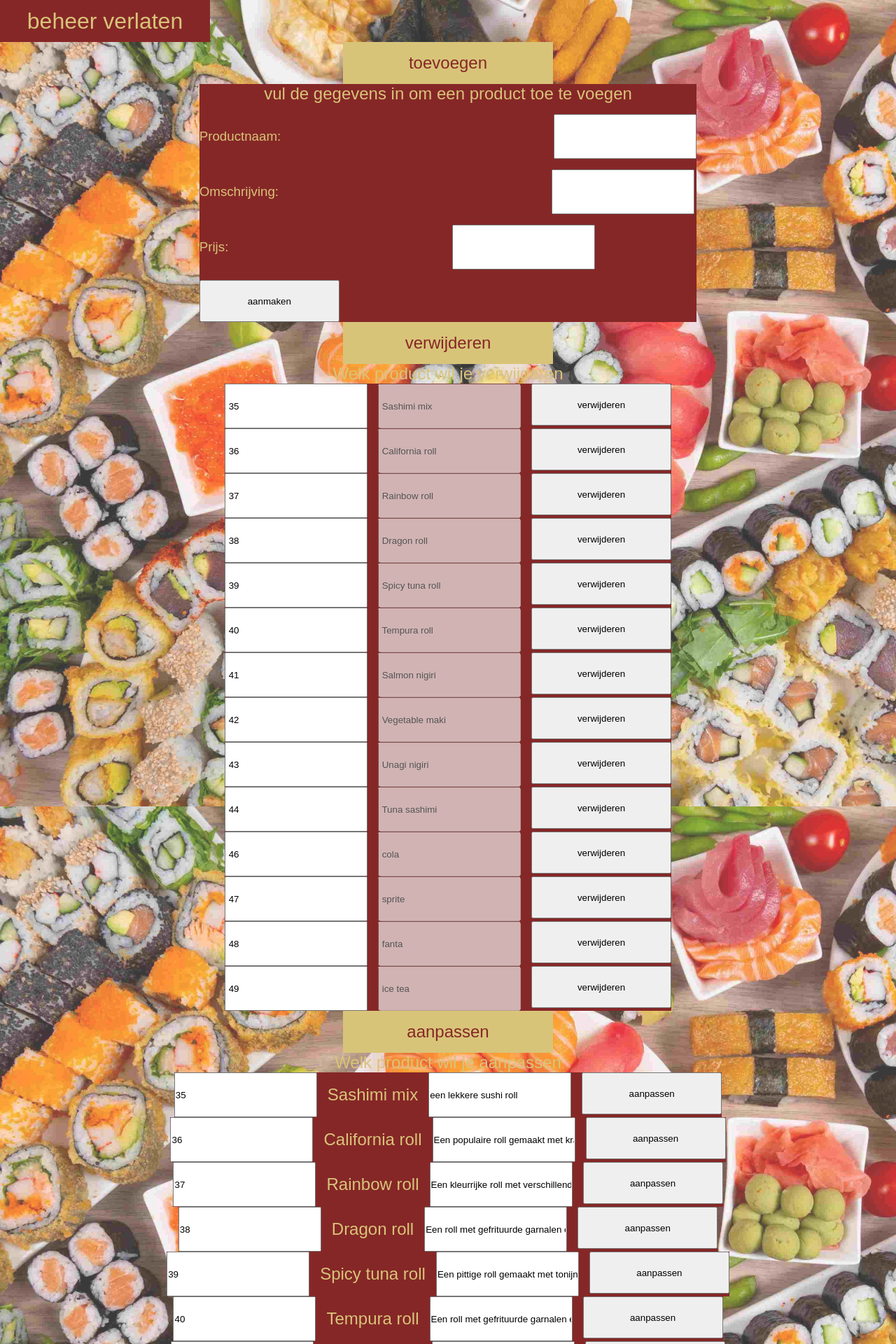
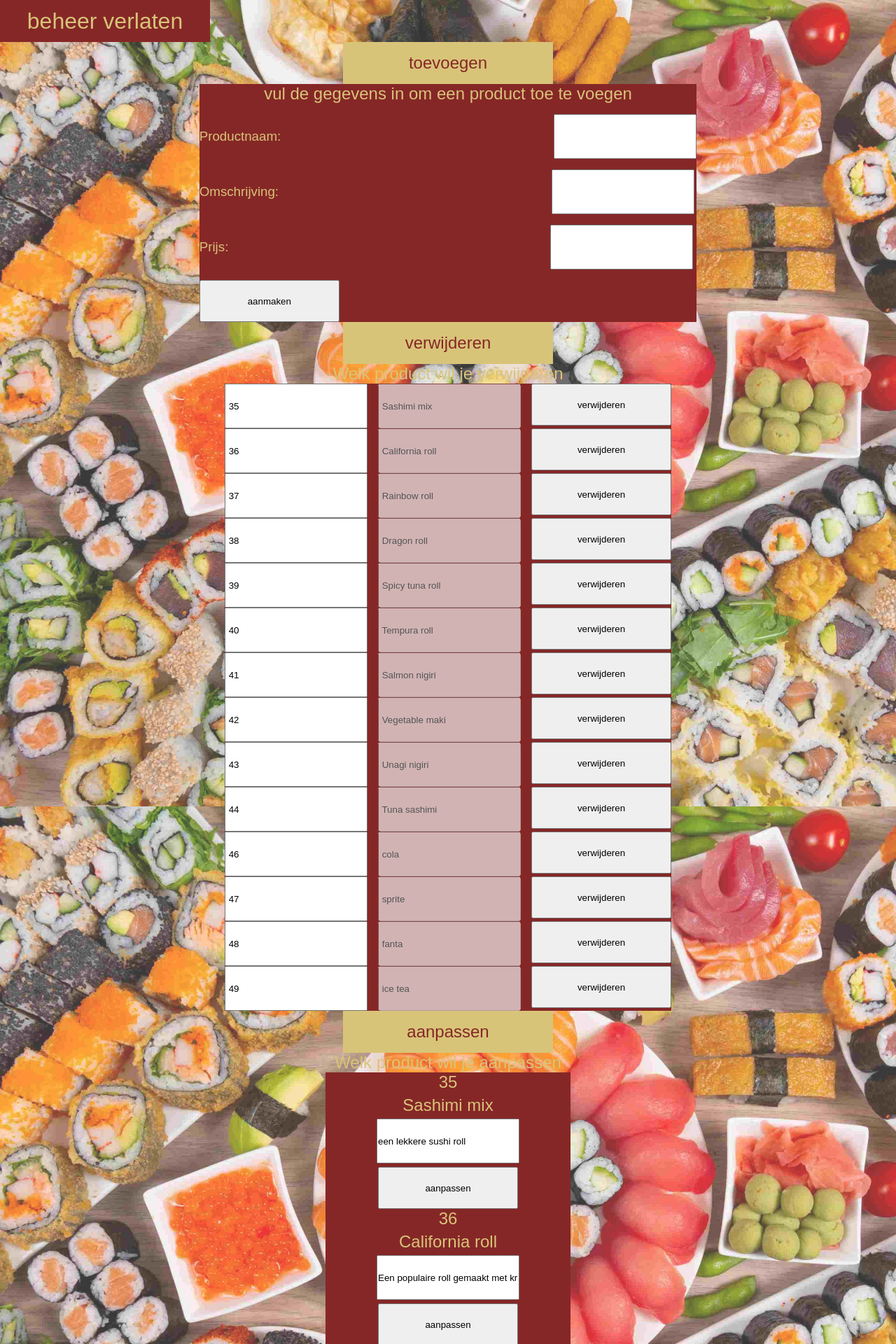
Before and after one commit to stijn1290/thuisbezorgd-restaurant-website, a PHP site: page /admin.php in a window 1280 px wide. Shown: the top 1920 px of the page at 70% size. Run offline with PHP 8.4, Linux system fonts and the light colour scheme; a user stored in the database is signed in; data comes from the database, SQL or seed files in the repository.

Commit message:
de website is mooier gemaakt en alles ziet er beter uit voornamelijk css is aangepast

```diff
--- a/admin.php
+++ b/admin.php
@@ -34,7 +34,7 @@ if ($_SESSION['rol']== 'admin'){
             </nav>
             <nav id="gapbetween">
                 <h1>Prijs:</h1>
-                <input type="text" name="productprijs" id=>
+                <input type="text" name="productprijs">
             </nav>
             <input type="submit" value="aanmaken">
         </form>
@@ -67,8 +67,8 @@ if ($_SESSION['rol']== 'admin'){
         $sql = "SELECT `id`, `productnaam`, `omschrijving` FROM `eetproducten` ";
         $result=$conn->query($sql);
         foreach ($result as $row) {
-            echo '<form action="aanpassen.php" method="POST" class="autostyle">';
-            echo '<input name="id" value="'.$row["id"].'" >';
+            echo '<form action="aanpassen.php" method="POST" class="aanpassenstyle">';
+            echo '<h1> '.$row["id"]. '</h1>';
             echo '<h1>'. $row['productnaam'] .'</h1>';
             echo '<input name="omschrijving" value="'. $row["omschrijving"].'">';
             echo '<input type="submit" value="aanpassen">';
--- a/css/style.css
+++ b/css/style.css
@@ -242,7 +240,7 @@ input{
   justify-content: center;
 }
 #gapbetween{
-  gap: 320px;
+  gap: 460px;
 }
 #autostyleanders{
   display: flex;
@@ -260,4 +258,16 @@ input{
   flex-direction: column;
   align-items: center;
   justify-content: center;
+  border-radius: 10px;
 }
+.aanpassenstyle{
+  height: auto;
+  width: 350px;
+  background-color: #862727;
+  display: flex;
+  flex-direction: column;
+  justify-content: center;
+  align-items: center;
+  flex-wrap: wrap;
+  gap: 5px;
+}
--- a/register.php
+++ b/register.php
@@ -5,5 +5,4 @@ include 'connection.php';
 $user = $_POST['username'];
 $pass = $_POST['password'];
 $sql = "INSERT INTO Users (username, password) VALUES ('$user', '$pass')";
-// use exec() because no results are returned
 $conn->exec($sql);
--- a/zoeken.php
+++ b/zoeken.php
@@ -36,12 +36,10 @@ $result = $stmt->execute();
 if($result){
     while ($row = $stmt->fetch()) {
         echo "<div class=gerecht>";
-        echo "<div class=algemeen>";
-        echo "<h1 id=product>".$row["productnaam"]."</h1>";
+        echo "<h1 >".$row["productnaam"]."</h1>";
         echo "<h1>".$row["omschrijving"]."</h1>";
+        echo "<img id=imgstyling src='" . $row["afbeelding"] . "' alt='Beschrijving van de afbeelding'>";
         echo "<div class=voegtoe><h1 id=anderekleur>$ $row[prijs]</h1></div>";
-        echo "</div>";
-        echo "<img id=imgstyling src='" . $row["afbeelding"] . "' alt='Beschrijving van de afbeelding'>";
         echo "</div>";
     }
 }
```
Also changed, not shown: other parts of css/style.css (+15 -17 lines), menu.php (+7 -22 lines).
